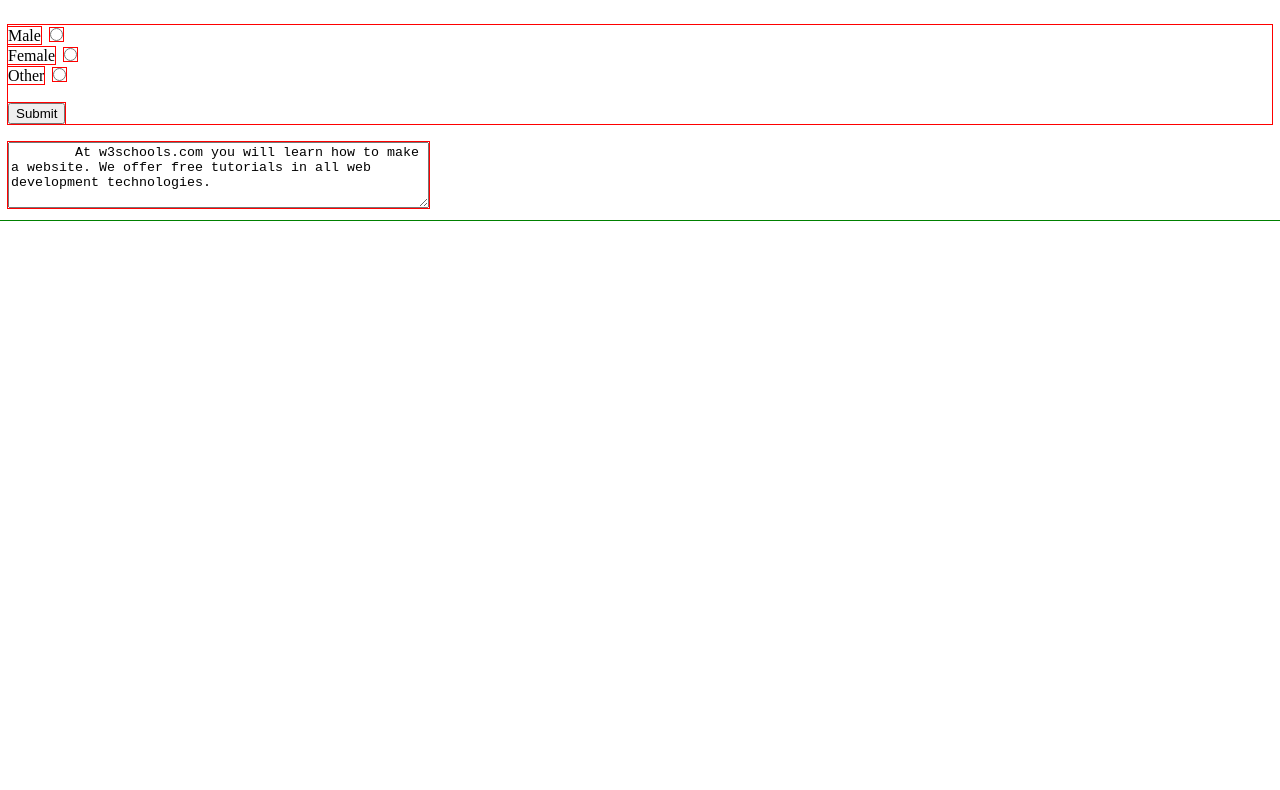
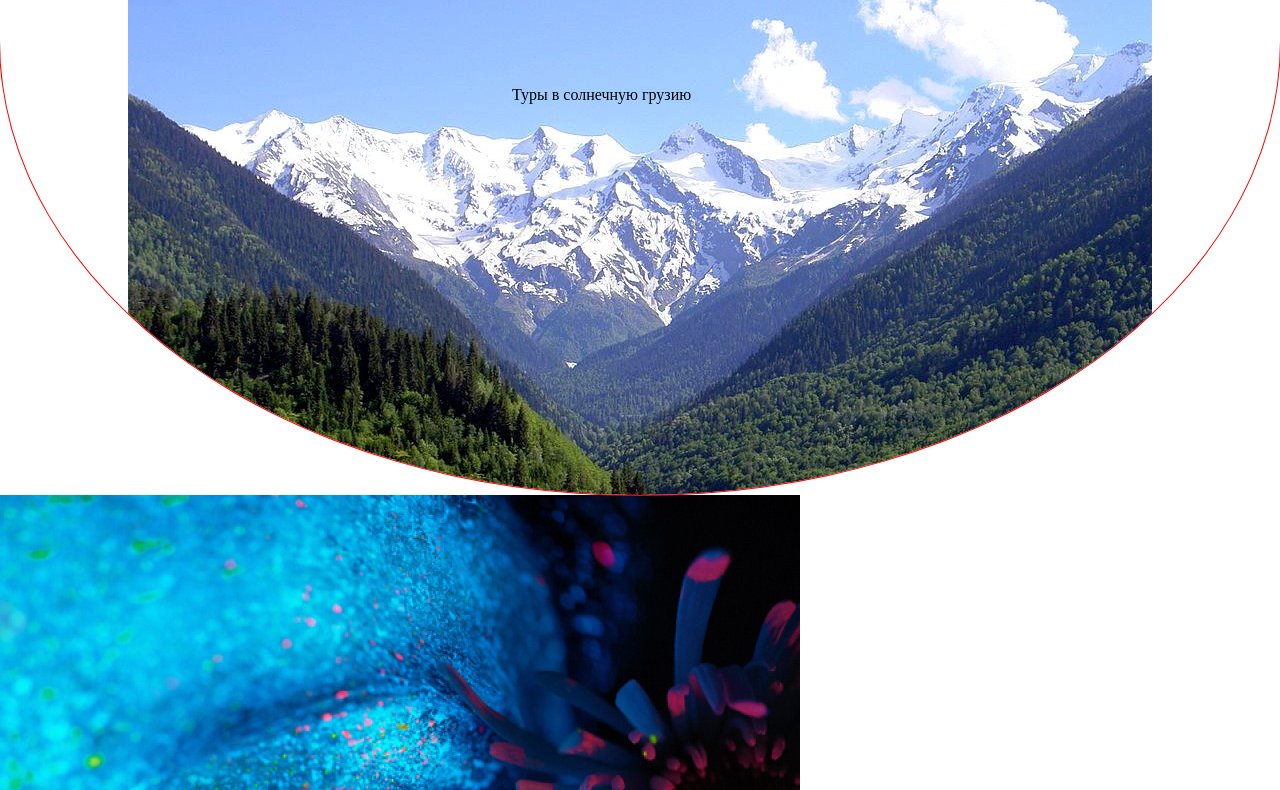
Before and after one commit to egorca6/helloWorld, a website: page src/index.html in a window 1280 px wide. Shown: the part 73-863 px from the top of the page. Before the commit the page ends 800 px from the top, so only its background shows below. Drawn offline with nearby package versions, Linux system fonts and the light colour scheme; files that its build step writes are made by us from their sources.

Commit message:
background

```diff
--- a/src/index.html
+++ b/src/index.html
@@ -9,23 +9,13 @@
 </head>
 <body>
 
-    <h1>My <span style="color:green">Important</span> Heading</h1>
+  <div class="gora">
+    <H1>Туры в солнечную грузию</H1>
 
-    <br>
-    <form action="/action_page.php">
-        <label for="male">Male</label>
-        <input type="radio" name="gender" id="male" value="male"><br>
-        <label for="female">Female</label>
-        <input type="radio" name="gender" id="female" value="female"><br>
-        <label for="other">Other</label>
-        <input type="radio" name="gender" id="other" value="other"><br><br>
-        <input type="submit" value="Submit">
-      </form>
-      <br>
-      <textarea rows="4" cols="50">
-        At w3schools.com you will learn how to make a website. We offer free tutorials in all web development technologies.
-        </textarea>
 
+  </div>
+
+  <img src="img/gg.jpg" alt="l1o1l">
 
 </body>
 </html>
--- a/src/style/common-style.less
+++ b/src/style/common-style.less
@@ -1,5 +1,61 @@
-html {
-    outline: 1px solid green
+html, body, div, span, applet, object, iframe,
+h1, h2, h3, h4, h5, h6, p, blockquote, pre,
+a, abbr, acronym, address, big, cite, code,
+del, dfn, em, img, ins, kbd, q, s, samp,
+small, strike, strong, sub, sup, tt, var,
+b, u, i, center,
+dl, dt, dd, ol, ul, li,
+fieldset, form, label, legend,
+table, caption, tbody, tfoot, thead, tr, th, td,
+article, aside, canvas, details, embed,
+figure, figcaption, footer, header, hgroup,
+menu, nav, output, ruby, section, summary,
+time, mark, audio, video {
+	margin: 0;
+	padding: 0;
+	border: 0;
+	font-size: 100%;
+	font: inherit;
+	vertical-align: baseline;
 }
-body *   {
-    outline: 1px solid red}
+/* HTML5 display-role reset for older browsers */
+article, aside, details, figcaption, figure,
+footer, header, hgroup, menu, nav, section {
+	display: block;
+}
+body {
+	line-height: 1;
+}
+ol, ul {
+	list-style: none;
+}
+blockquote, q {
+	quotes: none;
+}
+blockquote:before, blockquote:after,
+q:before, q:after {
+	content: '';
+	content: none;
+}
+table {
+	border-collapse: collapse;
+	border-spacing: 0;
+}
+/* css cleaner */
+body{
+
+}
+.gora{
+	background: url('../img/grusia.jpg') no-repeat 50% 0%;
+	min-height: 568px;
+	min-width: 1024px;
+	outline: 1px solid red;
+	border-bottom-left-radius: 50% 80%;
+	border-bottom-right-radius: 50% 80%;
+}
+
+H1{
+	position: absolute;
+	left: 40%;
+	top: 20%;
+}
```
Also changed, not shown: src/img/gg.jpg (added), src/img/grusia.jpg (added).
